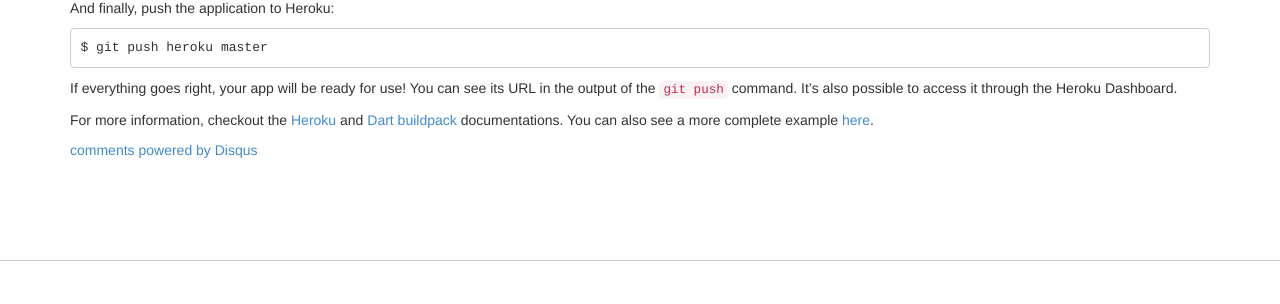
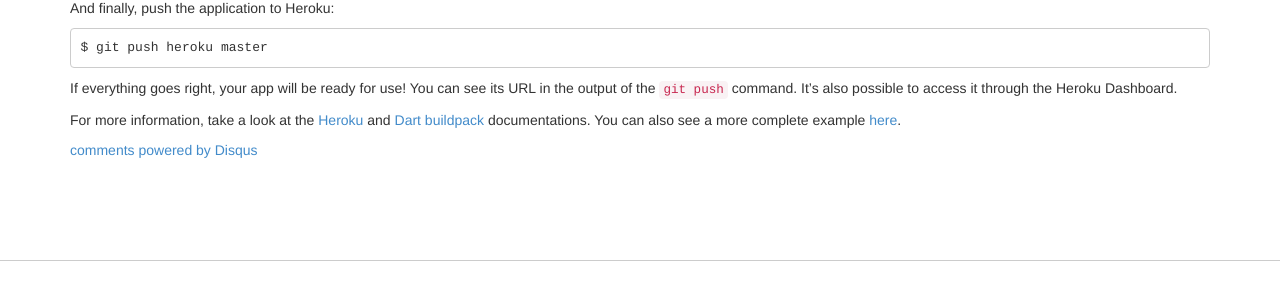
Before and after one commit to redstone-dart/redstone, a Jekyll site: the page built from _posts/2014-10-14-how-to-deploy-your-redstone-app-on-heroku.md, in a window 1280 px wide and 900 px high, scrolled down 1651 px. Shown: the part 417-721 px from the top of the window. Built offline with Jekyll 4.4.1, drawn with Linux system fonts in a browser that asks for light colours; Markdown is read by kramdown in place of the engine named in the settings; comment, search, counter and statistics services are not loaded; grey boxes are pictures that could not be loaded.

Commit message:
Fix heroku post

```diff
--- a/_posts/2014-10-14-how-to-deploy-your-redstone-app-on-heroku.md
+++ b/_posts/2014-10-14-how-to-deploy-your-redstone-app-on-heroku.md
@@ -122,4 +122,4 @@ $ git push heroku master
 
 If everything goes right, your app will be ready for use! You can see its URL in the output of the `git push` command. It's also possible to access it through the Heroku Dashboard.
 
-For more information, checkout the [Heroku](https://devcenter.heroku.com/articles/how-heroku-works) and [Dart buildpack](https://github.com/igrigorik/heroku-buildpack-dart) documentations. You can also see a more complete example [here](https://github.com/luizmineo/io_2014_contacts_demo).
+For more information, take a look at the [Heroku](https://devcenter.heroku.com/articles/how-heroku-works) and [Dart buildpack](https://github.com/igrigorik/heroku-buildpack-dart) documentations. You can also see a more complete example [here](https://github.com/luizmineo/io_2014_contacts_demo).
```
